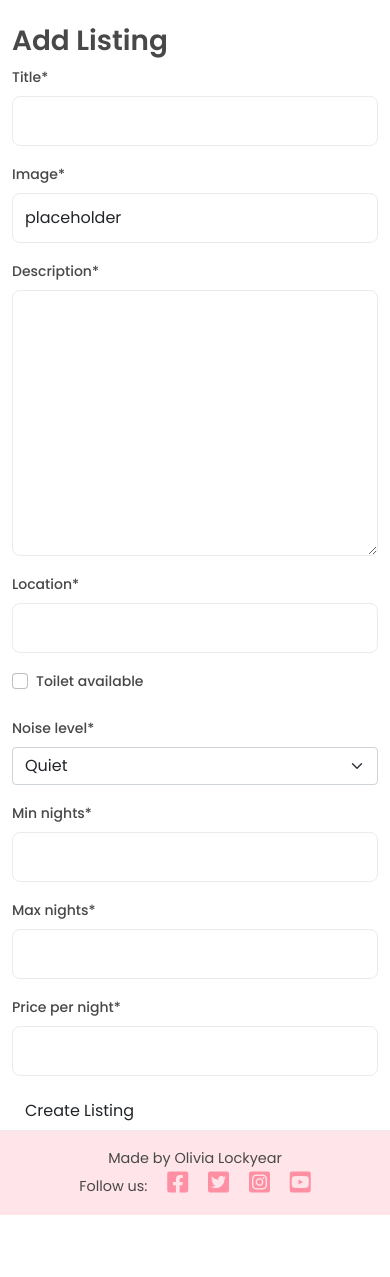
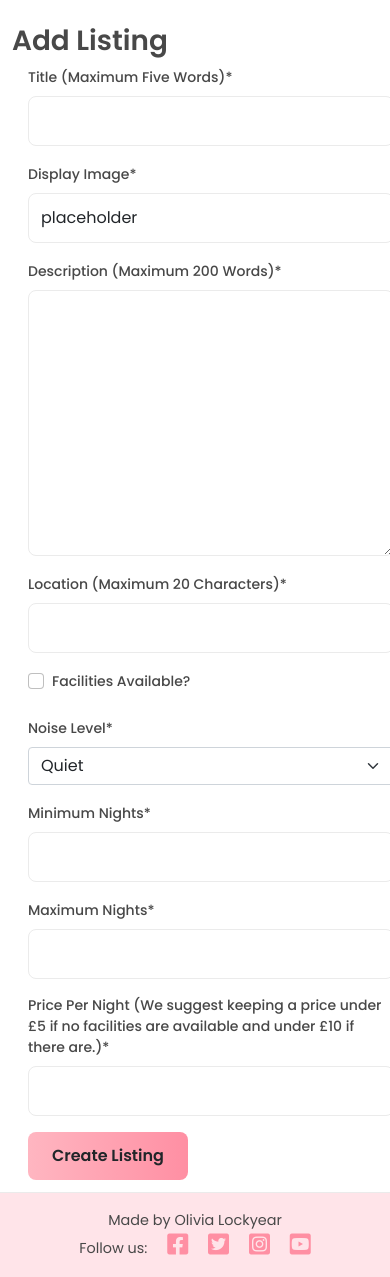
Before and after one commit to livlockyeardev/Capstone-project-Campervan-users, a Django app: page /create/ in a window 390 px wide. Shown: the part 79-1356 px from the top of the page. Before the commit the page ends 1294 px from the top, so only its background shows below. Run offline with Django 4.2, Linux system fonts and the light colour scheme; the visitor is signed in with stand-in values (Sample User, id 1); some libraries are stand-ins or nearby versions.

Commit message:
add styling to create listing form

```diff
--- a/listing/forms.py
+++ b/listing/forms.py
@@ -2,6 +2,7 @@ from django import forms
 from crispy_forms.helper import FormHelper
 from crispy_forms.layout import Submit
 from .models import Listing
+
 
 class ListingForm(forms.ModelForm):
     class Meta:
@@ -18,6 +19,18 @@ class ListingForm(forms.ModelForm):
             "price_per_night",
         )
 
+        labels = {
+            "title": "Title (Maximum Five Words)",
+            "featured_image": "Display Image",
+            "description": "Description (Maximum 200 Words)",
+            "location": "Location (Maximum 20 Characters)",
+            "toilet_available": "Facilities Available?",
+            "noise_level": "Noise Level",
+            "min_nights": "Minimum Nights",
+            "max_nights": "Maximum Nights",
+            "price_per_night": "Price Per Night (We suggest keeping a price under £5 if no facilities are available and under £10 if there are.)",
+        }
+
     def __init__(self, *args, **kwargs):
         super().__init__(*args, **kwargs)
         self.helper = FormHelper()
--- a/listing/models.py
+++ b/listing/models.py
@@ -1,6 +1,7 @@
 from django.db import models
 from django.contrib.auth.models import User
 from cloudinary.models import CloudinaryField
+from django.utils.text import slugify
 
 
 NOISE_LEVELS = ((0, "Quiet"), (1, "Moderate"), (2, "Loud"))
@@ -26,5 +27,10 @@ class Listing(models.Model):
     class Meta:
         ordering = ["-created_on"]
 
+    def save(self, *args, **kwargs):
+        if not self.slug:
+            self.slug = slugify(self.title)
+        super().save(*args, **kwargs)
+
     def __str__(self):
         return f"{self.title}"
--- a/listing/templates/listing/create_listing.html
+++ b/listing/templates/listing/create_listing.html
@@ -4,7 +4,7 @@
 {% block content %}
 <div class="container mt-4">
   <h1>Add Listing</h1>
-  <form method="post" enctype="multipart/form-data">
+  <form id="create-listing-form" method="post" enctype="multipart/form-data">
     {% csrf_token %}
     {{ form|crispy }}
     <button type="submit" class="btn">Create Listing</button>
--- a/static/css/style.css
+++ b/static/css/style.css
@@ -195,8 +195,42 @@ form label {
     outline: none;
 }
 
+/* Create Listing Form */
+
+#create-listing-form {
+  width: 100%;
+  margin: 0 10vw; /* 10% of screen width on left/right */
+}
+
+/* Small devices: remove the 10vw gap */
+@media (max-width: 576px) {
+  #create-listing-form {
+    margin: 0 1rem;
+  }
+}
+
+/* Match navbar button styling (Bootstrap-like) */
+#create-listing-form .btn,
+#create-listing-form input[type="submit"] {
+ background: linear-gradient(to right, var(--primary-pink), var(--dark-pink));
+    border: none;
+    border-radius: 8px;
+    padding: 0.75rem 1.5rem;
+    font-weight: 600;
+    font-size: 1rem;
+    transition: all 0.3s ease;
+    margin-bottom: 0.75rem;
+}
+
+#create-listing-form .btn:hover,
+#create-listing-form input[type="submit"]:hover {
+ background: linear-gradient(to right, var(--dark-pink), var(--primary-pink));
+    transform: translateY(-2px);
+    box-shadow: 0 4px 12px rgba(255, 182, 193, 0.4);
+}
+
 /* Button Styles */
-.btn-primary {
+.btn {
     background: linear-gradient(to right, var(--primary-pink), var(--dark-pink));
     border: none;
     border-radius: 8px;
@@ -206,7 +240,7 @@ form label {
     transition: all 0.3s ease;
 }
 
-.btn-primary:hover {
+.btn:hover {
     background: linear-gradient(to right, var(--dark-pink), var(--primary-pink));
     transform: translateY(-2px);
     box-shadow: 0 4px 12px rgba(255, 182, 193, 0.4);
```
